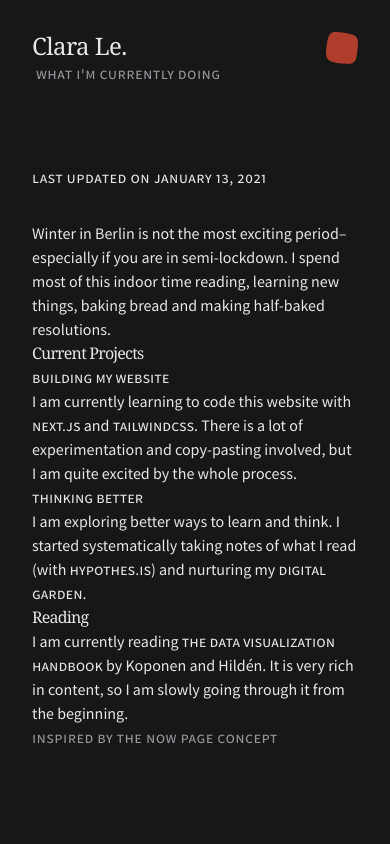
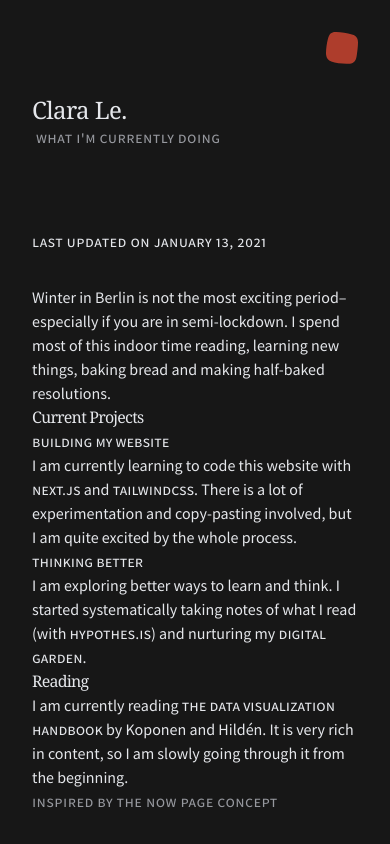
Before and after one commit to hgcl/clara-website, a Next.js app: page /now in a window 390 px wide. Shown: the top 844 px of the page. Built offline with nearby package versions, Linux system fonts and the light colour scheme; a web font is replaced by a local one; what @tailwindcss/typography would draw is missing.

Commit message:
:lipstick: Fix header view for mobile

```diff
--- a/components/header.js
+++ b/components/header.js
@@ -4,7 +4,7 @@ import { WEBSITE_NAME } from "../lib/constants";
 export default function Header({ pageDescription }) {
   return (
     <>
-      <h2 className="text-2xl md:text-4xl tracking-tight md:tracking-tighter leading-tight mt-8">
+      <h2 className="text-2xl md:text-4xl tracking-tight md:tracking-tighter leading-tight pt-16 md:pt-4 mt-8">
         <Link href="/">
           <a>{WEBSITE_NAME}</a>
         </Link>
```
